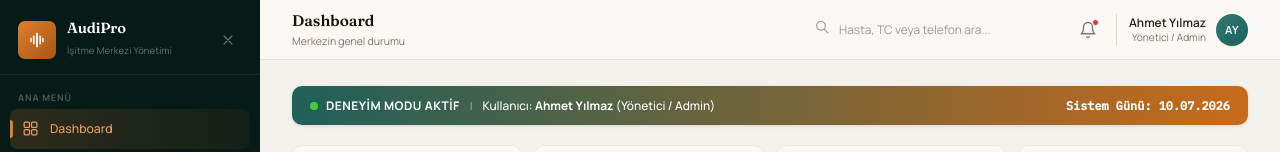
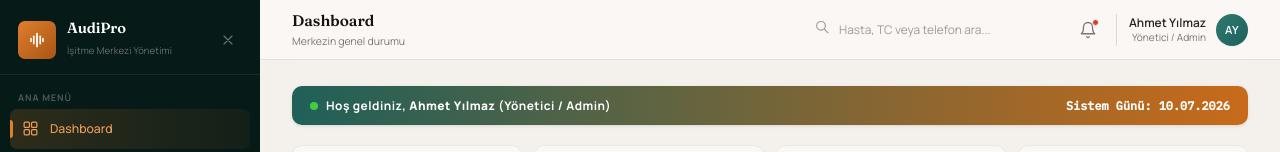
Before and after one commit to ahmedy55/isitme-merkezi, a Next.js app: page / in a window 1280 px wide. Shown: the top 152 px of the page. Built offline with nearby package versions, Linux system fonts and the light colour scheme.

Commit message:
Dashboard hosgeldiniz karsilama mesaji guncellendi

```diff
--- a/src/app/pages/DashboardPage.tsx
+++ b/src/app/pages/DashboardPage.tsx
@@ -73,11 +73,9 @@ export default function DashboardPage() {
         <div style={{ display: 'flex', alignItems: 'center', gap: 10, flexWrap: 'wrap' }}>
           <div style={{ display: 'flex', alignItems: 'center', gap: 8 }}>
             <span style={{ display: 'inline-block', width: 8, height: 8, borderRadius: '50%', background: '#4ef037', animation: 'pulse 1.5s infinite' }} />
-            <span style={{ fontWeight: 700, fontSize: '0.85rem', letterSpacing: '0.5px' }}>DENEYİM MODU AKTİF</span>
-          </div>
-          <span style={{ opacity: 0.5, fontSize: '0.8rem' }}>|</span>
-          <div style={{ fontSize: '0.85rem', fontWeight: 500 }}>
-            Kullanıcı: <strong style={{ fontWeight: 700 }}>Ahmet Yılmaz</strong> (Yönetici / Admin)
+            <span style={{ fontWeight: 700, fontSize: '0.85rem', letterSpacing: '0.5px' }}>
+              Hoş geldiniz, <strong style={{ fontWeight: 800 }}>Ahmet Yılmaz</strong> (Yönetici / Admin)
+            </span>
           </div>
         </div>
         <div style={{ fontSize: '0.85rem', fontWeight: 600, fontFamily: 'var(--font-mono)' }}>
```
